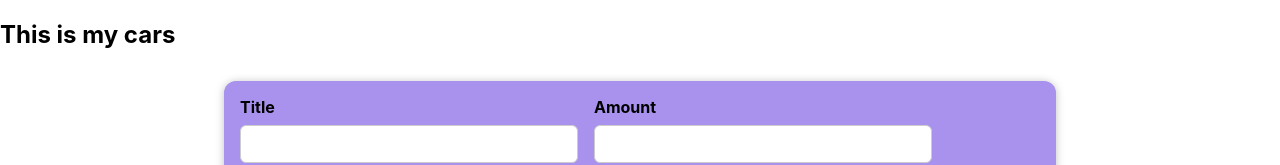
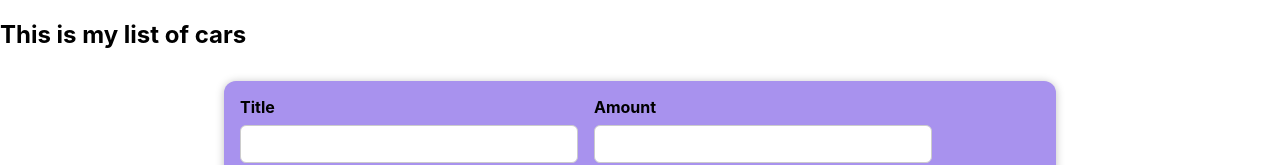
Before and after one commit to maorbeber/Final-project, a React (Create React App) app in the folder web2-final-project/: page / in a window 1280 px wide. Shown: the top 165 px of the page. Built offline with nearby package versions, Linux system fonts and the light colour scheme.

Commit message:
test commit

```diff
--- a/web2-final-project/src/App.js
+++ b/web2-final-project/src/App.js
@@ -12,7 +12,7 @@ function App() {
 
   return (
     <div>
-      <h2>This is my cars</h2>
+      <h2>This is my list of cars</h2>
       <NewExpense />
       <Expenses items={expenses} />
     </div>
@@ -21,3 +21,4 @@ function App() {
 
 export default App;
 //saw lecture 3 on 23.11
+//need to see 30.11 lecture
```
